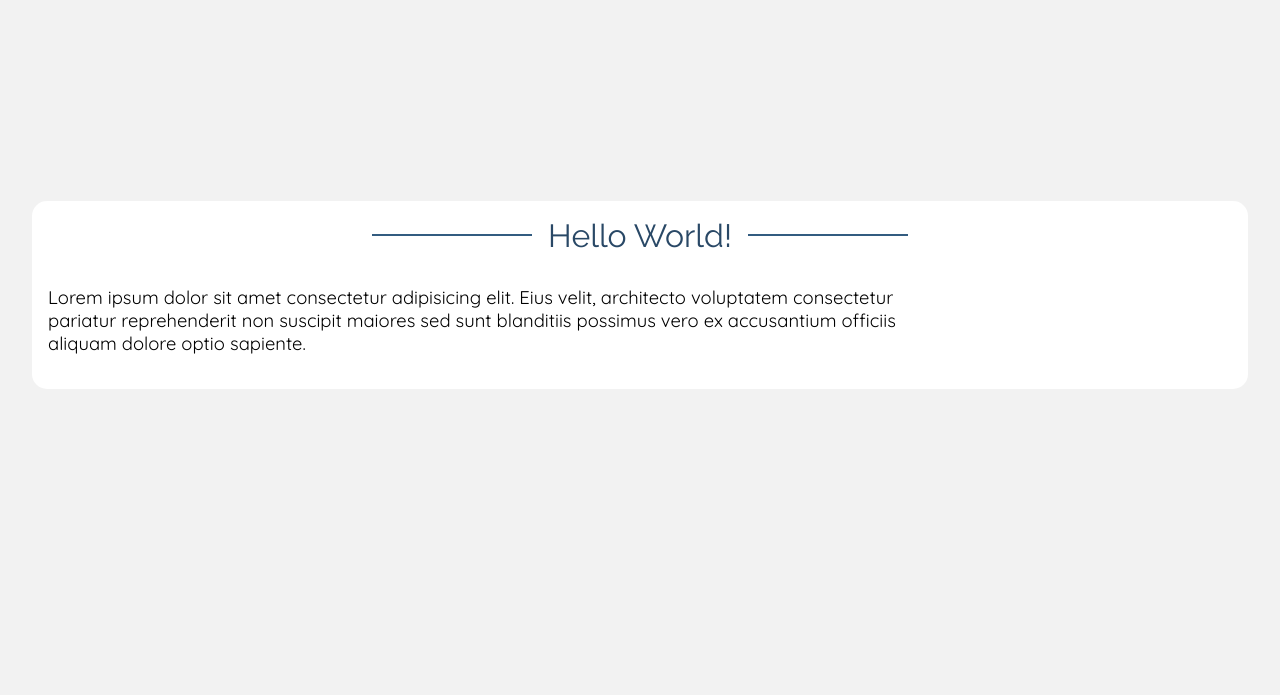
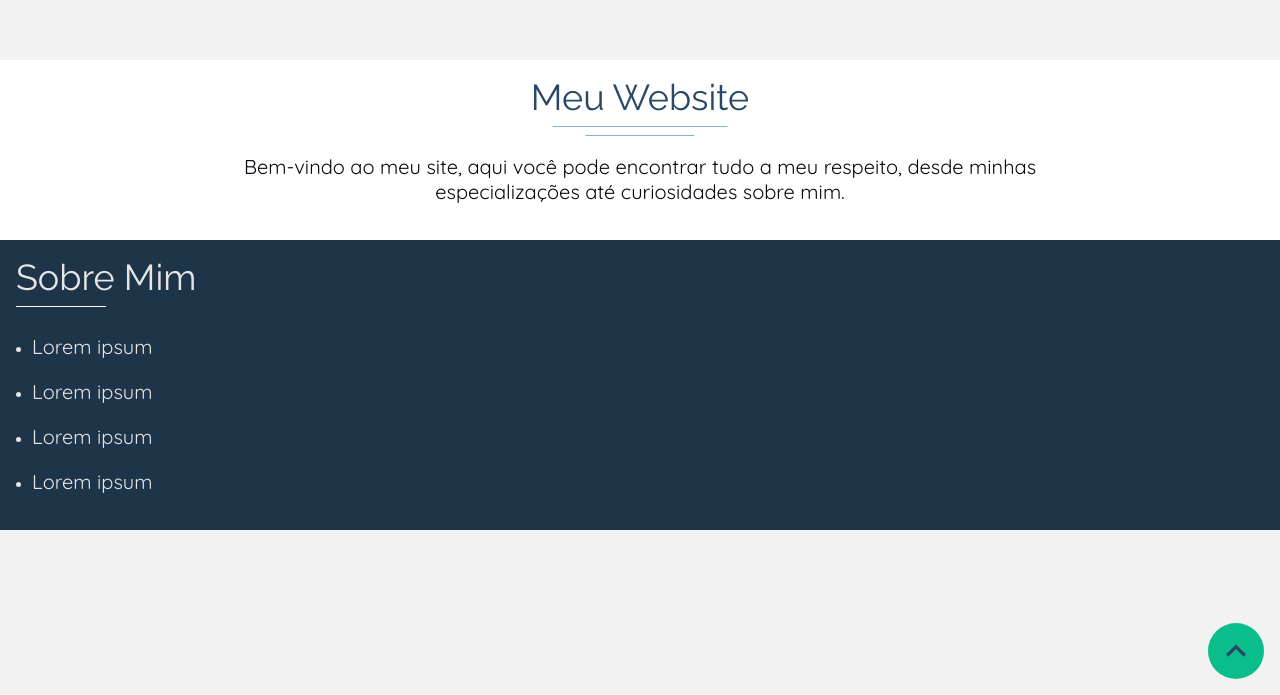
Before and after one commit to andreriedel/personal-website, a plain HTML site: page index.html in a window 1280 px wide. Shown: the part 105-800 px from the top of the page. Drawn offline with Linux system fonts and the light colour scheme.

Commit message:
feat(style): add default styles

```diff
--- a/index.html
+++ b/index.html
@@ -9,8 +9,10 @@
   <meta name="author" content="André Riedel">
 
   <!-- google fonts -->
-  <link rel="stylesheet"
-    href="https://fonts.googleapis.com/css?family=Raleway|Quicksand">
+  <link rel="stylesheet" href="https://fonts.googleapis.com/css?family=Raleway|Quicksand">
+
+  <!-- material icons -->
+  <link href="https://fonts.googleapis.com/icon?family=Material+Icons" rel="stylesheet">
 
   <!-- custom css -->
   <link rel="stylesheet" href="style.css">
@@ -20,16 +22,41 @@
 
 <body>
   <main>
-    <div class="align-center">
-      <h1>Hello World!</h1>
-    </div>
+    <section class="section--neutral">
+      <div class="h1-main-wrapper">
+        <h1 class="">meu website</h1>
+      </div>
 
-    <p>
-      Lorem ipsum dolor sit amet consectetur adipisicing elit. Eius velit,
-      architecto voluptatem consectetur pariatur reprehenderit non suscipit
-      maiores sed sunt blanditiis possimus vero ex accusantium officiis aliquam
-      dolore optio sapiente.
-    </p>
+      <p class="align-center self-align-center">
+        Bem-vindo ao meu site, aqui você pode encontrar tudo a meu
+        respeito, desde minhas especializações até curiosidades sobre mim.
+      </p>
+    </section>
+
+    <section class="section--primary">
+      <div class="h1-alternative-wrapper h1-alternative-wrapper--left">
+        <h1 class="">sobre mim</h1>
+      </div>
+
+      <ul>
+        <li>
+          <p>Lorem ipsum</p>
+        </li>
+        <li>
+          <p>Lorem ipsum</p>
+        </li>
+        <li>
+          <p>Lorem ipsum</p>
+        </li>
+        <li>
+          <p>Lorem ipsum</p>
+        </li>
+      </ul>
+    </section>
   </main>
+
+  <a class="btn-go-to-top" href="#">
+    <i class="material-icons">keyboard_arrow_up</i>
+  </a>
 </body>
 </html>
--- a/style.css
+++ b/style.css
@@ -1,3 +1,5 @@
+/* --------------------------------- global --------------------------------- */
+
 :root {
   --clr-primary-100: hsl(207, 43%, 68%);
   --clr-primary-200: hsl(208, 43%, 60%);
@@ -27,7 +29,7 @@
   --clr-tertiary-800: hsl(60, 100%, 52%);
   --clr-tertiary-900: hsl(60, 100%, 44%);
 
-  --clr-neutral-001: hsl(0, 0%, 100%);
+  --clr-neutral-000: hsl(0, 0%, 100%);
   --clr-neutral-050: hsl(0, 0%, 95%);
   --clr-neutral-100: hsl(0, 0%, 90%);
   --clr-neutral-200: hsl(0, 0%, 80%);
@@ -57,6 +59,19 @@ html:focus-within {
   scroll-behavior: smooth;
 }
 
+
+/* ----------------------------- utility classes ---------------------------- */
+
+.align-center {
+  text-align: center;
+}
+
+.self-align-center {
+  margin-inline: auto;
+}
+
+/* ------------------------------ tags defaults ----------------------------- */
+
 /* set core body defaults */
 body {
   display: grid;
@@ -66,53 +81,177 @@ body {
 }
 
 main {
-  width: min(95%, 100em);
+  width: min(100%, 100em);
   margin: auto;
-  border-radius: 15px;
+  background-color: var(--clr-neutral-000);
+}
+
+section {
   padding: 1em;
-  background-color: white;
 }
 
 img {
   display: block;
 }
 
-.align-center {
+a {
+  text-decoration: none;
+}
+
+ul {
+  margin-left: 1em;
+}
+
+
+h1 {
+  margin-bottom: 1em;
+  font-size: 2.25rem;
+  font-family: var(--ff-primary);
+  font-weight: 300;
+  text-transform: capitalize;
+}
+
+p {
+  max-width: 75ch;
+  margin-bottom: 1em;
+  font-family: var(--ff-secondary);
+  font-size: 1.25rem;
+  font-weight: 200;
+}
+
+/* -------------------------------------------------------------------------- */
+
+.section--neutral {
+  background-color: var(--clr-neutral-000);
+}
+
+.section--primary {
+  background-color: var(--clr-primary-700);
+}
+
+/* -------------------------------------------------------------------------- */
+
+.section--neutral p {
+  color: var(--clr-primary-900);
+}
+
+.section--primary p {
+  color: var(--clr-neutral-100);
+}
+
+/* -------------------------------------------------------------------------- */
+
+.section--neutral h1 {
+  color: var(--clr-primary-600);
+}
+
+.section--primary h1 {
+  color: var(--clr-neutral-100);
+}
+
+.section--neutral h1::before,
+.section--neutral h1::after {
+  background-color: var(--clr-primary-100);
+}
+
+.section--primary h1::before,
+.section--primary h1::after {
+  background-color: var(--clr-neutral-000);
+}
+
+/* -------------------------------------------------------------------------- */
+
+.section--neutral ul li::marker {
+  color: var(--clr-primary-600);
+}
+
+.section--primary ul li::marker {
+  color: var(--clr-neutral-100);
+}
+
+
+/* -------------------------------------------------------------------------- */
+
+.h1-main-wrapper {
   text-align: center;
 }
 
-h1 {
+.h1-main-wrapper h1 {
   position: relative;
   display: inline-block;
-  margin-bottom: 1em;
-  font-family: var(--ff-primary);
-  font-weight: 300;
-  color: var(--clr-primary-600);
 }
 
-h1::before,
-h1::after {
+.h1-main-wrapper h1::before,
+.h1-main-wrapper h1::after {
   position: absolute;
-  top: 50%;
-  transform: translateY(-50%);
+  left: 50%;
+  transform: translateX(-50%);
   content: '';
-  width: 5em;
-  height: 2px;
-  background-color: var(--clr-primary-500);
+  height: 1.5px;
 }
 
-h1::before {
-  left: -5.5em;
+.h1-main-wrapper h1::before {
+  width: 80%;
+  bottom: -.25em;
 }
 
-h1::after {
-  right: -5.5em;
+.h1-main-wrapper h1::after {
+  width: 50%;
+  bottom: -.5em;
 }
 
-p {
-  max-width: 80ch;
-  margin-bottom: 1em;
-  font-family: var(--ff-secondary);
-  font-size: 1.15rem;
-  font-weight: 200;
+/* -------------------------------------------------------------------------- */
+
+.h1-alternative-wrapper--left {
+  text-align: left;
 }
+
+.h1-alternative-wrapper--right {
+  text-align: right;
+}
+
+.h1-alternative-wrapper h1 {
+  position: relative;
+  display: inline-block;
+}
+
+.h1-alternative-wrapper h1::before {
+  position: absolute;
+  bottom: -.25em;
+  content: '';
+  width: 50%;
+  height: 1.5px;
+}
+
+.h1-alternative-wrapper--left h1::before {
+  left: 0;
+}
+
+.h1-alternative-wrapper--right h1::before {
+  right: 0;
+}
+
+/* -------------------------------------------------------------------------- */
+
+.btn-go-to-top {
+  position: fixed;
+  bottom: 1em;
+  right: 1em;
+  display: grid;
+  place-items: center;
+  width: 3.5em;
+  height: 3.5em;
+  border-radius: 50%;
+  color: var(--clr-primary-600);
+  background-color: var(--clr-secondary-500);
+  transition: all 500ms;
+}
+
+.btn-go-to-top:hover {
+  color: var(--clr-tertiary-300);
+  background-color: var(--clr-secondary-600);
+}
+
+.btn-go-to-top i {
+  font-size: 2.5rem;
+}
```
